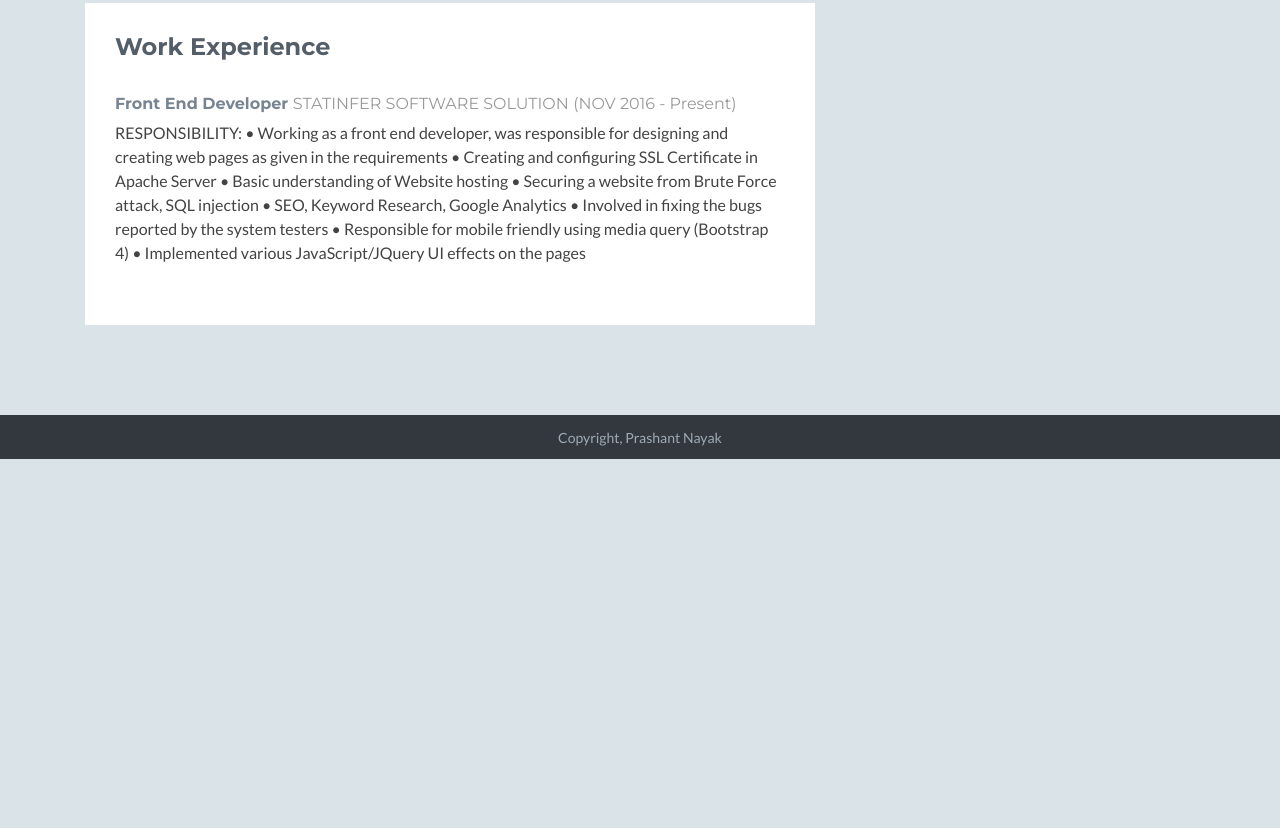
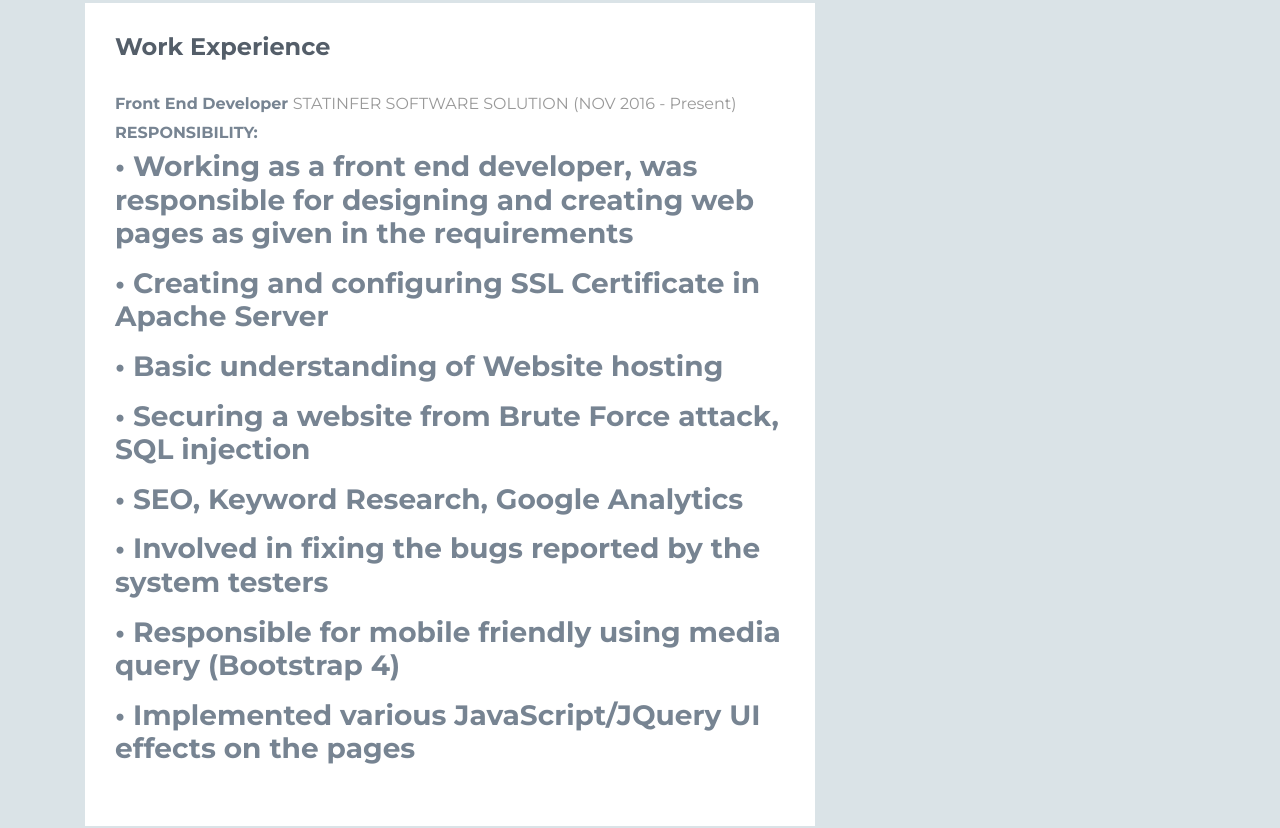
Before and after one commit to prashant2k15/aboutme, a plain HTML site: page index.html in a window 1280 px wide. Shown: the part 2620-3448 px from the top of the page. Before the commit the page ends 3079 px from the top, so only its background shows below. Drawn offline with nearby package versions, Linux system fonts and the light colour scheme; no server answers; a script that the page names is missing; some icons are missing.

Commit message:
Update index.html

```diff
--- a/index.html
+++ b/index.html
@@ -207,15 +207,15 @@
                         <div class="content">
                             <div class="item">
                                 <h3 class="title">Front End Developer <span class="place"><a href="#">STATINFER SOFTWARE SOLUTION</a></span> <span class="year">(NOV 2016 - Present)</span></h3>
-                                RESPONSIBILITY:
-•	Working as a front end developer, was responsible for designing and creating web pages as given in the requirements
-•	Creating and configuring SSL Certificate in Apache Server
-•	Basic understanding of  Website hosting
-•	Securing a website from Brute Force attack, SQL injection
-•	SEO, Keyword  Research, Google Analytics
-•	Involved in fixing the bugs reported by the system testers
-•	Responsible for mobile friendly using media query (Bootstrap 4)
-•	Implemented various JavaScript/JQuery UI effects on the pages
+                                <h3 class="title">RESPONSIBILITY:<h3>
+<p>•	Working as a front end developer, was responsible for designing and creating web pages as given in the requirements</p>
+<p>•	Creating and configuring SSL Certificate in Apache Server</p>
+<p>•	Basic understanding of  Website hosting</p>
+<p>•	Securing a website from Brute Force attack, SQL injection</p>
+<p>•	SEO, Keyword  Research, Google Analytics</p>
+<p>•	Involved in fixing the bugs reported by the system testers</p>
+<p>•	Responsible for mobile friendly using media query (Bootstrap 4)</p>
+<p>•	Implemented various JavaScript/JQuery UI effects on the pages</p>
 
                             </div>
 
```
